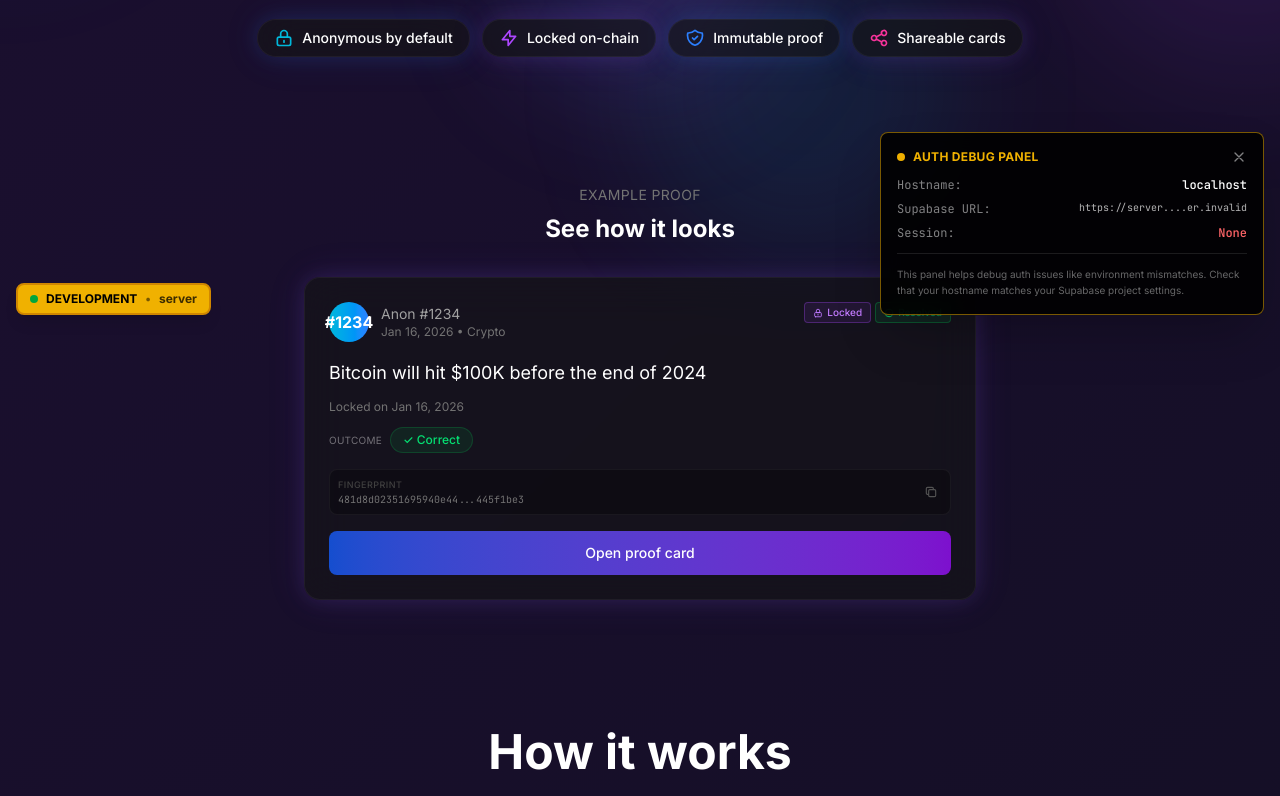
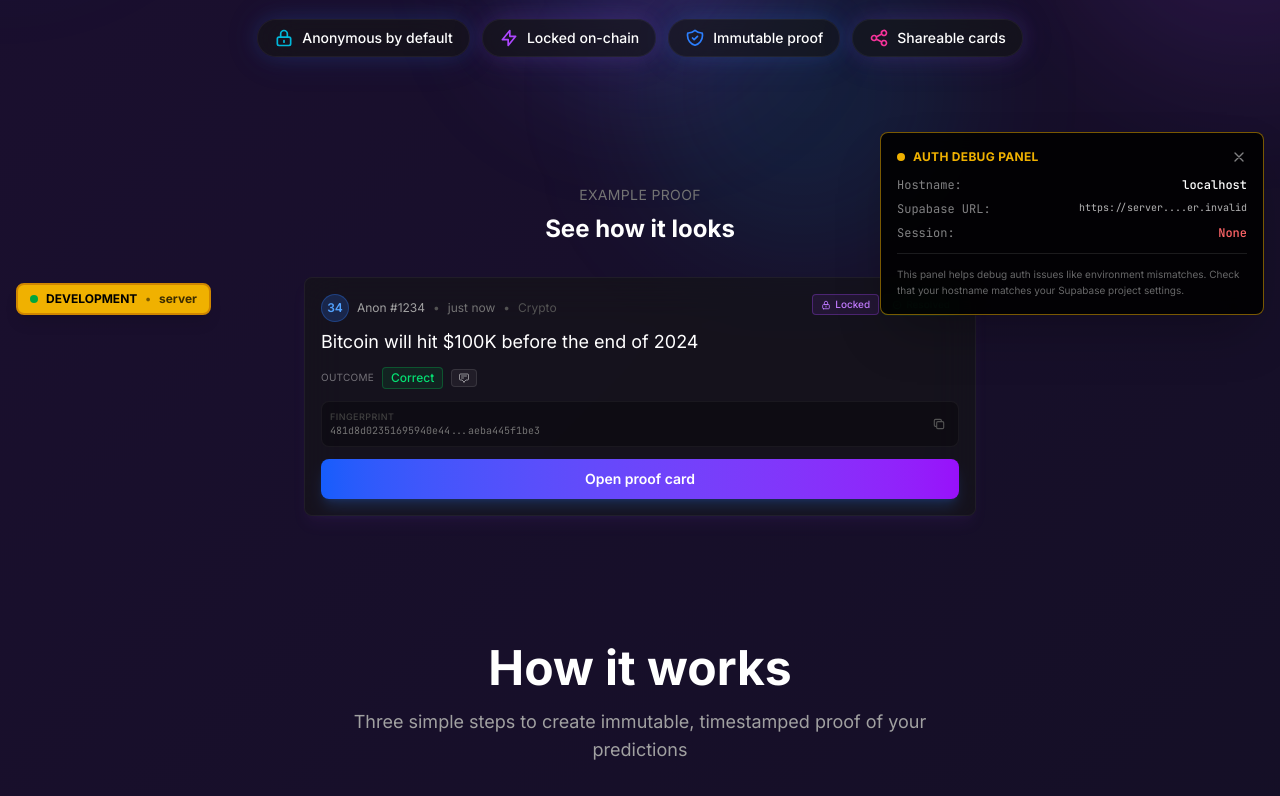
Before and after one commit to Boomchakalala/prooflocker, a Next.js app: page / in a window 1280 px wide. Shown: the part 469-1265 px from the top of the page. Built offline with nearby package versions, Linux system fonts and the light colour scheme; no server answers.

Commit message:
Sandbox autosave

```diff
--- a/src/components/ProofCardPreview.tsx
+++ b/src/components/ProofCardPreview.tsx
@@ -1,14 +1,32 @@
-"use client";
-
-import { useState } from "react";
+import PredictionCard from "./PredictionCard";
+import { Prediction } from "@/lib/storage";
 
 export default function ProofCardPreview() {
-  const [copied, setCopied] = useState(false);
-
-  const copyHash = async () => {
-    await navigator.clipboard.writeText("481d8d02351695940e4412672a4c4e53d6264d0d291f2ed08342aeba445f1be3");
-    setCopied(true);
-    setTimeout(() => setCopied(false), 2000);
+  // Sample prediction data that looks like a real card
+  const samplePrediction: Prediction = {
+    id: "sample-prediction-landing",
+    userId: null,
+    anonId: "sample-anon-id",
+    authorNumber: 1234,
+    text: "Bitcoin will hit $100K before the end of 2024",
+    textPreview: "Bitcoin will hit $100K before the end of 2024",
+    hash: "481d8d02351695940e4412672a4c4e53d6264d0d291f2ed08342aeba445f1be3",
+    timestamp: "2026-01-16T12:00:00.000Z",
+    dagTransaction: "sample-dag-tx",
+    proofId: "sample-proof-id",
+    publicSlug: "sample-proof-slug",
+    onChainStatus: "confirmed",
+    outcome: "correct",
+    category: "Crypto",
+    deReference: "sample-de-ref",
+    deEventId: "sample-event-id",
+    deStatus: "CONFIRMED",
+    deSubmittedAt: "2026-01-16T12:00:00.000Z",
+    confirmedAt: "2026-01-16T12:00:00.000Z",
+    resolutionDeStatus: "CONFIRMED",
+    resolvedAt: "2026-01-16T14:00:00.000Z",
+    resolutionNote: "Bitcoin reached $102,500 on December 28, 2024",
+    moderationStatus: "active",
   };
 
   return (
@@ -19,109 +37,12 @@ export default function ProofCardPreview() {
           <h3 className="text-2xl font-bold text-white">See how it looks</h3>
         </div>
 
-        {/* Example proof card */}
-        <div className="glass border border-white/10 rounded-2xl p-6 hover:border-purple-500/30 transition-all glow-purple">
-          {/* Header */}
-          <div className="flex items-start justify-between mb-4">
-            <div className="flex items-center gap-3">
-              <div className="w-10 h-10 rounded-full bg-gradient-to-r from-cyan-500 to-blue-500 flex items-center justify-center text-white font-bold">
-                #1234
-              </div>
-              <div>
-                <div className="text-sm text-neutral-400">Anon #1234</div>
-                <div className="text-xs text-neutral-500">Jan 16, 2026 • Crypto</div>
-              </div>
-            </div>
-            <div className="flex flex-wrap gap-1 justify-end">
-              <span className="px-2 py-0.5 text-[10px] font-medium rounded bg-purple-500/10 border border-purple-500/30 text-purple-400 flex items-center gap-1">
-                <svg className="w-2.5 h-2.5" fill="none" stroke="currentColor" viewBox="0 0 24 24">
-                  <path strokeLinecap="round" strokeLinejoin="round" strokeWidth={2} d="M12 15v2m-6 4h12a2 2 0 002-2v-6a2 2 0 00-2-2H6a2 2 0 00-2 2v6a2 2 0 002 2zm10-10V7a4 4 0 00-8 0v4h8z" />
-                </svg>
-                Locked
-              </span>
-              <span className="px-2 py-0.5 text-[10px] font-medium rounded bg-green-500/10 border border-green-500/30 text-green-400 flex items-center gap-1">
-                <svg className="w-2.5 h-2.5" fill="none" stroke="currentColor" viewBox="0 0 24 24">
-                  <path strokeLinecap="round" strokeLinejoin="round" strokeWidth={2} d="M9 12l2 2 4-4m6 2a9 9 0 11-18 0 9 9 0 0118 0z" />
-                </svg>
-                Resolved
-              </span>
-            </div>
-          </div>
-
-          {/* Prediction text */}
-          <div className="mb-3">
-            <p className="text-white text-lg leading-relaxed">
-              Bitcoin will hit $100K before the end of 2024
-            </p>
-          </div>
-
-          {/* Locked date */}
-          <div className="text-xs text-neutral-500 mb-3">
-            Locked on Jan 16, 2026
-          </div>
-
-          {/* Outcome */}
-          <div className="flex items-center gap-2 mb-4">
-            <span className="text-[10px] uppercase tracking-wide text-white/40">Outcome</span>
-            <span className="px-3 py-1 rounded-full text-xs font-medium bg-green-500/10 text-green-400 border border-green-500/20">
-              ✓ Correct
-            </span>
-          </div>
-
-          {/* Fingerprint */}
-          <div className="bg-black/30 border border-white/5 rounded-lg p-2 mb-4">
-            <div className="flex items-center justify-between gap-2">
-              <div className="flex-1 min-w-0">
-                <label className="block text-[9px] font-medium text-neutral-700 mb-0.5 uppercase tracking-wider">
-                  Fingerprint
-                </label>
-                <code className="font-mono text-[10px] text-neutral-500 truncate block leading-tight">
-                  481d8d02351695940e44...445f1be3
-                </code>
-              </div>
-              <button
-                onClick={copyHash}
-                className="flex-shrink-0 p-1 hover:bg-white/10 rounded transition-colors"
-                title="Copy fingerprint"
-              >
-                {copied ? (
-                  <svg
-                    className="w-3.5 h-3.5 text-green-500"
-                    fill="none"
-                    stroke="currentColor"
-                    viewBox="0 0 24 24"
-                  >
-                    <path
-                      strokeLinecap="round"
-                      strokeLinejoin="round"
-                      strokeWidth={2}
-                      d="M5 13l4 4L19 7"
-                    />
-                  </svg>
-                ) : (
-                  <svg
-                    className="w-3.5 h-3.5 text-neutral-600"
-                    fill="none"
-                    stroke="currentColor"
-                    viewBox="0 0 24 24"
-                  >
-                    <path
-                      strokeLinecap="round"
-                      strokeLinejoin="round"
-                      strokeWidth={2}
-                      d="M8 16H6a2 2 0 01-2-2V6a2 2 0 012-2h8a2 2 0 012 2v2m-6 12h8a2 2 0 002-2v-8a2 2 0 00-2-2h-8a2 2 0 00-2 2v8a2 2 0 002 2z"
-                    />
-                  </svg>
-                )}
-              </button>
-            </div>
-          </div>
-
-          {/* CTA */}
-          <button className="w-full px-4 py-3 bg-gradient-to-r from-blue-600/80 to-purple-600/80 hover:from-blue-600 hover:to-purple-600 text-white text-sm font-medium rounded-lg transition-all">
-            Open proof card
-          </button>
-        </div>
+        {/* Use the actual PredictionCard component with sample data */}
+        <PredictionCard
+          prediction={samplePrediction}
+          currentUserId={null}
+          onOutcomeUpdate={() => {}}
+        />
       </div>
     </div>
   );
```
